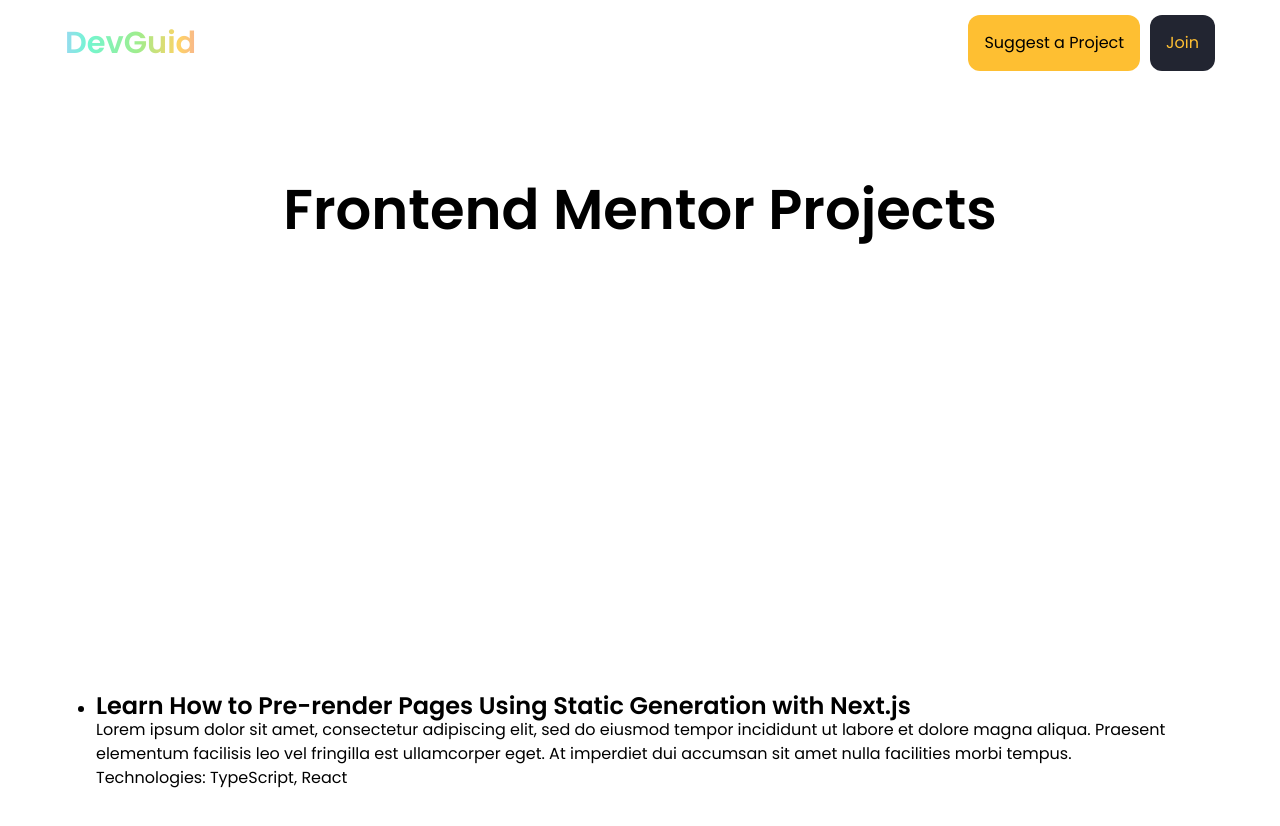
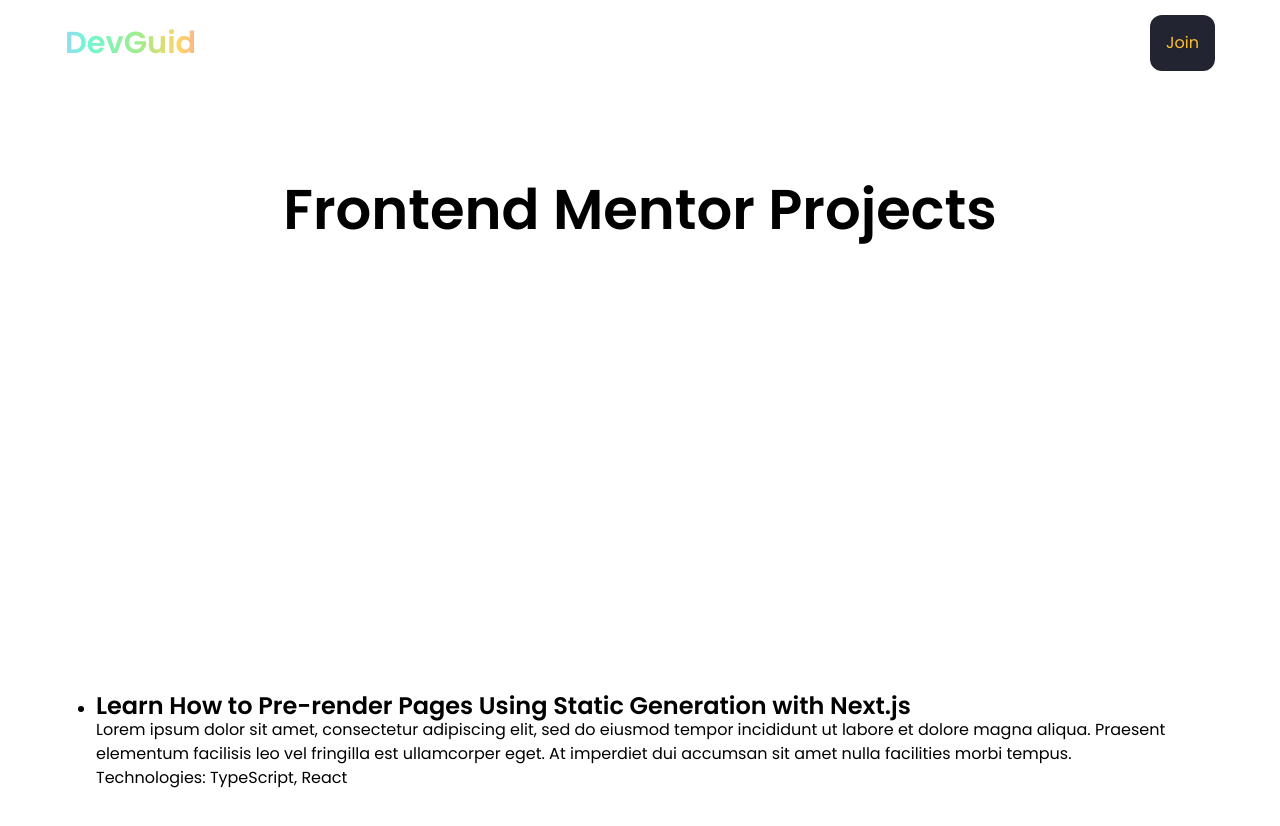
Before and after one commit to Alexandrshy/Dev-Guidance, a Next.js app: page / in a window 1280 px wide. Shown: the top 826 px of the page. Built offline with nearby package versions, Linux system fonts and the light colour scheme; no server answers.

Commit message:
Removed the extra button

```diff
--- a/src/components/Navbar/Navbar.tsx
+++ b/src/components/Navbar/Navbar.tsx
@@ -8,11 +8,6 @@ const Navbar: FC = () => {
   return (
     <nav>
       <ul className={styles.list}>
-        <li className={styles.item}>
-          <ButtonLink tag="button" type="button" size="extra-large">
-            Suggest a Project
-          </ButtonLink>
-        </li>
         <li className={styles.item}>
           <ButtonLink
             tag="button"
```
